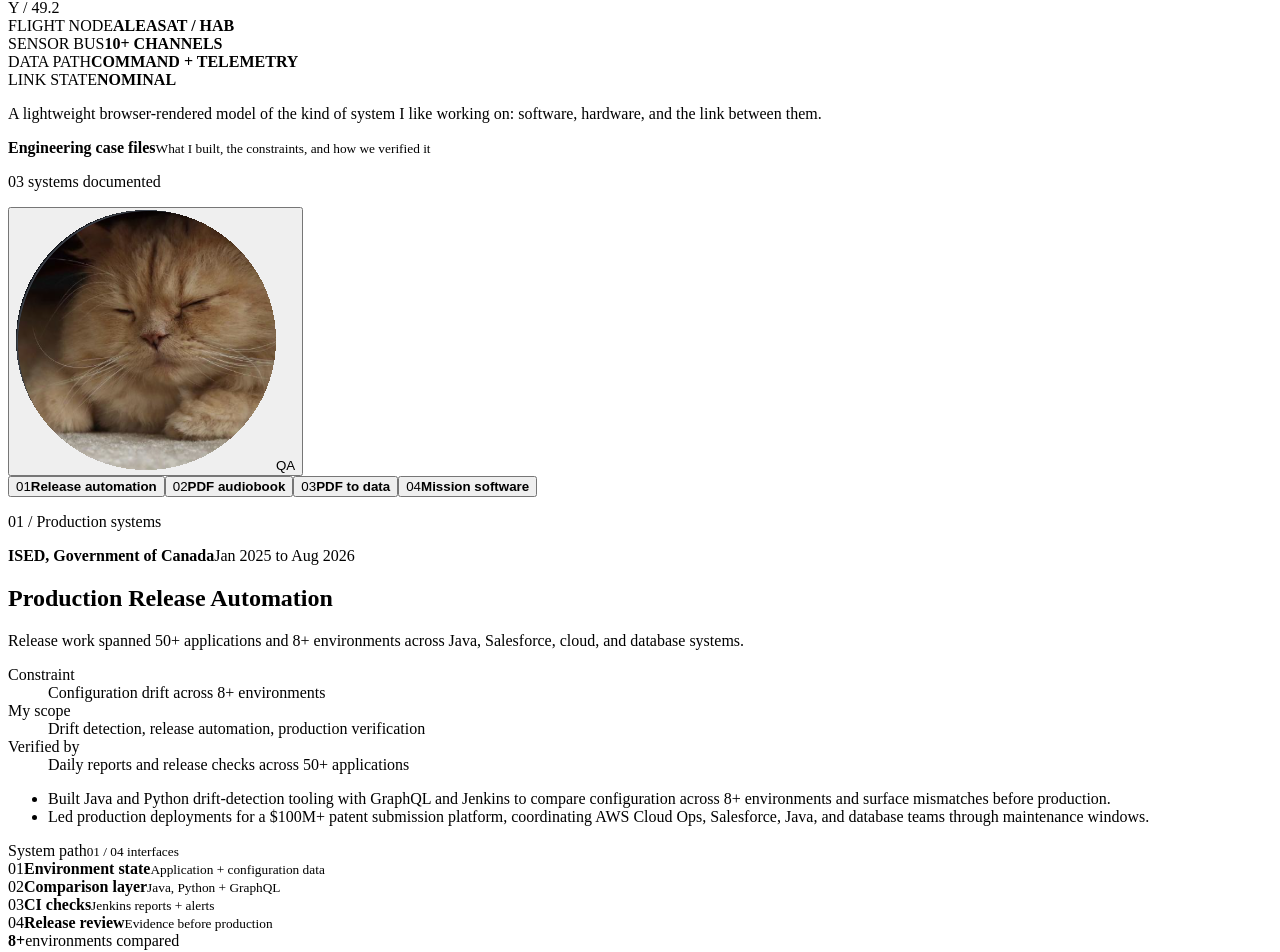
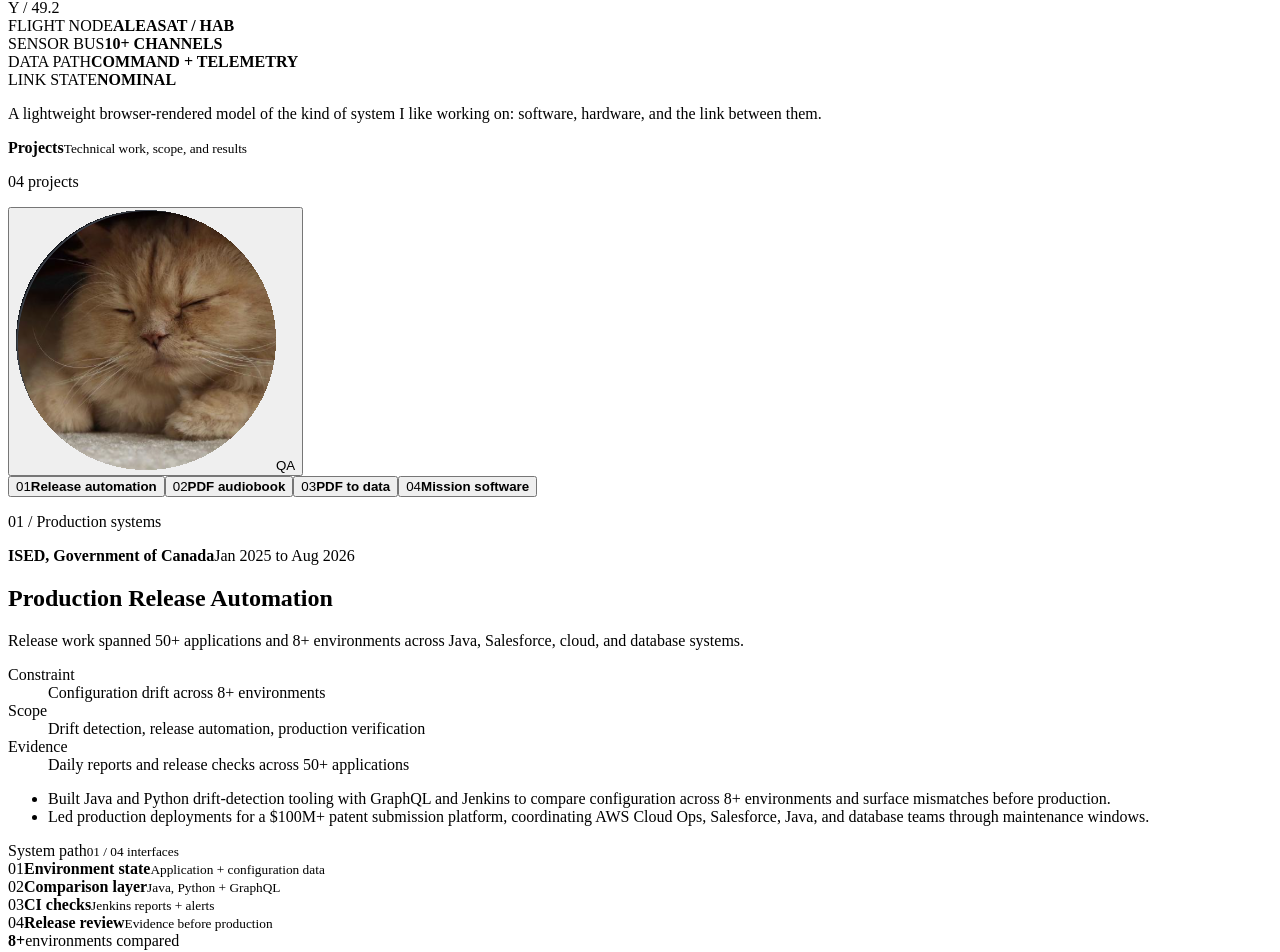
Before and after one commit to jumiknows/portfolio, a React (Vite) app: page / in a window 1280 px wide. Shown: the part 573-1525 px from the top of the page. Built offline with nearby package versions, Linux system fonts and the light colour scheme; the HTML template or start-up script is replaced by a standard one.

Commit message:
Rename portfolio section to Projects

```diff
--- a/src/components/Workbench.tsx
+++ b/src/components/Workbench.tsx
@@ -59,11 +59,11 @@ export function Workbench() {
       <div className="bench-toolbar">
         <div>
           <span className="bench-dot" aria-hidden="true" />
-          <strong id="workbench-title">Engineering case files</strong>
-          <small>What I built, the constraints, and how we verified it</small>
+          <strong id="workbench-title">Projects</strong>
+          <small>Technical work, scope, and results</small>
         </div>
         <div className="bench-status-group">
-          <p className="bench-status"><i aria-hidden="true" /> 03 systems documented</p>
+          <p className="bench-status"><i aria-hidden="true" /> 04 projects</p>
           <button
             className="qa-cat"
             type="button"
@@ -113,8 +113,8 @@ export function Workbench() {
           <p className="case-intro">{activeProject.intro}</p>
           <dl className="engineering-summary">
             <div><dt>Constraint</dt><dd>{activeProject.constraint}</dd></div>
-            <div><dt>My scope</dt><dd>{activeProject.ownership}</dd></div>
-            <div><dt>Verified by</dt><dd>{activeProject.verification}</dd></div>
+            <div><dt>Scope</dt><dd>{activeProject.ownership}</dd></div>
+            <div><dt>Evidence</dt><dd>{activeProject.verification}</dd></div>
           </dl>
           <ul>
             {activeProject.details.map((detail) => <li key={detail}>{detail}</li>)}
```
